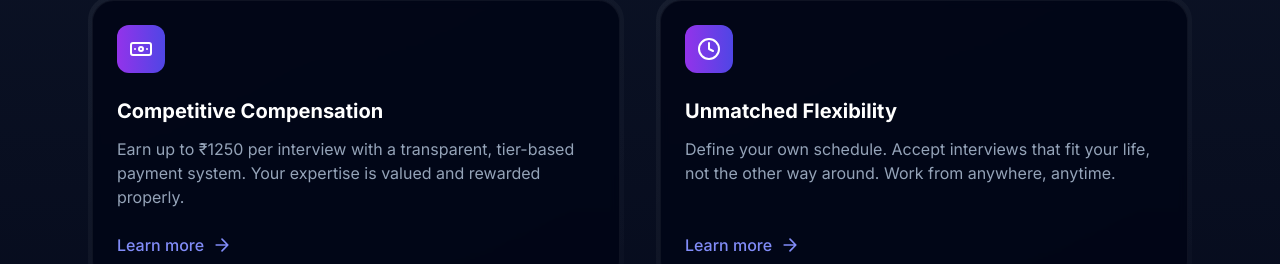
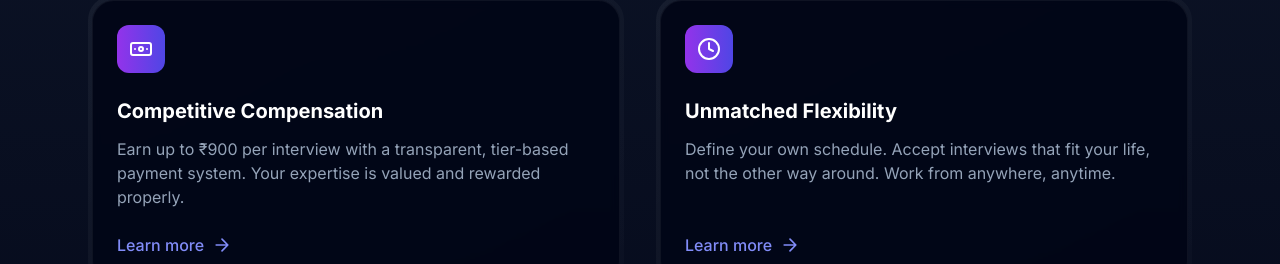
Before and after one commit to niat-web/NxtHire, a React (Vite) app in the folder client/: page / in a window 1280 px wide. Shown: the part 1740-2004 px from the top of the page. Built offline with nearby package versions, Linux system fonts and the light colour scheme; no server answers.

Commit message:
Update Home.jsx

```diff
--- a/client/src/pages/public/Home.jsx
+++ b/client/src/pages/public/Home.jsx
@@ -434,7 +434,7 @@ const BenefitsSection = () => {
         </svg>
       ),
       title: "Competitive Compensation",
-      description: "Earn up to ₹1250 per interview with a transparent, tier-based payment system. Your expertise is valued and rewarded properly.",
+      description: "Earn up to ₹900 per interview with a transparent, tier-based payment system. Your expertise is valued and rewarded properly.",
     },
     {
       icon: (
```
